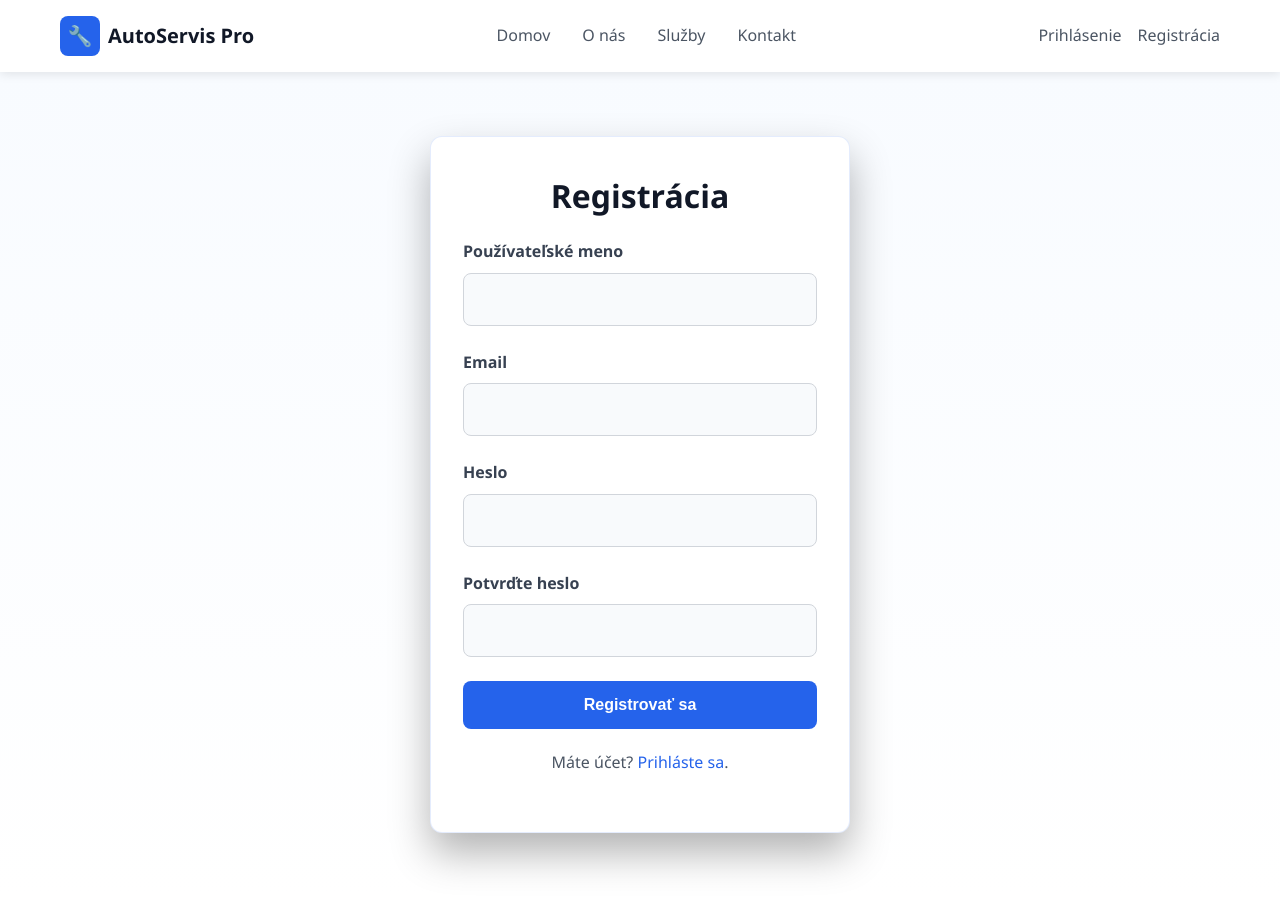
After one commit to olikbielik147-ai/Webova-aplikacia-pre-spravu-autoservisu, a PHP site: page /signup.php in a window 1280 px wide. The commit adds this page. Run offline with PHP 8.4, Linux system fonts and the light colour scheme.

Commit message:
login system

```diff
--- a/css/style.css
+++ b/css/style.css
@@ -48,6 +48,11 @@ img { max-width: 100%; height: auto; display: block; }
 .logo-icon { background: var(--primary); color: var(--white); width: 40px; height: 40px; display: flex; align-items: center; justify-content: center; border-radius: var(--radius-sm); font-size: 1.25rem; }
 .logo:hover { opacity: 0.8; }
 .nav-menu { display: flex; list-style: none; gap: 2rem; }
+.nav-buttons,
+.nav-user { display: flex; list-style: none; gap: 1rem; align-items: center; }
+.nav-buttons li,
+.nav-user li { margin: 0; }
+.nav-user-name { color: var(--text-primary); font-weight: 600; }
 .nav-link { color: var(--text-secondary); font-weight: 500; padding: 0.5rem 0; position: relative; }
 .nav-link:hover, .nav-link.active { color: var(--primary); }
 .nav-link.active::after { content: ''; position: absolute; bottom: 0; left: 0; right: 0; height: 2px; background: var(--primary); }
@@ -258,6 +263,90 @@ details.accordion-item .accordion-content { padding: 0 1.5rem 1.5rem; }
 .contact-form { background: #f9fafb; padding: 2rem; border-radius: 12px; }
 .form-group { margin-bottom: 1.5rem; }
 .form-group label { display: block; color: #374151; font-weight: 600; margin-bottom: 0.5rem; }
+
+.auth-page {
+    min-height: calc(100vh - var(--header-height));
+    display: flex;
+    align-items: center;
+    justify-content: center;
+    padding: 4rem 20px;
+    background: linear-gradient(180deg, #f8fbff 0%, #ffffff 100%);
+}
+
+.auth-form {
+    width: min(100%, 420px);
+    background: var(--white);
+    padding: 2.5rem 2rem;
+    border-radius: var(--radius-md);
+    box-shadow: var(--shadow-lg);
+    border: 1px solid rgba(37, 99, 235, 0.12);
+}
+
+.auth-form h1 {
+    text-align: center;
+    margin-bottom: 1.5rem;
+    font-size: 2rem;
+    color: var(--text-primary);
+}
+
+.auth-form p {
+    color: var(--text-secondary);
+    text-align: center;
+    margin-top: 1.25rem;
+}
+
+.auth-form p a {
+    color: var(--primary);
+}
+
+.form-errors,
+.form-success {
+    border-radius: var(--radius-sm);
+    padding: 1rem 1rem;
+    margin-bottom: 1.5rem;
+    font-size: 0.95rem;
+}
+
+.form-errors {
+    background: #fee2e2;
+    color: #991b1b;
+    border: 1px solid #fecaca;
+}
+
+.form-success {
+    background: #dcfce7;
+    color: #166534;
+    border: 1px solid #bbf7d0;
+}
+
+.auth-form .form-group input {
+    width: 100%;
+    padding: 0.9rem 1rem;
+    border-radius: var(--radius-sm);
+    border: 1px solid #d1d5db;
+    background: #f8fafc;
+    color: var(--text-primary);
+    transition: border-color 0.2s ease, box-shadow 0.2s ease;
+}
+
+.auth-form .form-group input:focus {
+    outline: none;
+    border-color: var(--primary);
+    box-shadow: 0 0 0 3px rgba(59, 130, 246, 0.12);
+}
+
+.auth-form .btn-primary {
+    width: 100%;
+    padding: 0.95rem 1rem;
+    font-size: 1rem;
+}
+
+@media (max-width: 640px) {
+    .auth-form {
+        padding: 2rem 1.5rem;
+    }
+}
+
 .required { color: #ef4444; }
 .form-group input, .form-group textarea { width: 100%; padding: 0.75rem; border: 1px solid #d1d5db; border-radius: 8px; font-size: 1rem; font-family: inherit; transition: all 0.3s ease; }
 .form-group input:focus, .form-group textarea:focus { outline: none; border-color: #2563eb; box-shadow: 0 0 0 3px rgba(37,99,235,0.1); }
--- /dev/null
+++ b/logout.php
@@ -0,0 +1,6 @@
+<?php
+session_start();
+$_SESSION = [];
+session_destroy();
+header('Location: index.php');
+exit();
--- /dev/null
+++ b/signup.php
@@ -0,0 +1,64 @@
+<?php
+if ($_SERVER['REQUEST_METHOD'] === 'POST') {
+    require_once __DIR__ . '/classes/signupcontroller.php';
+
+    $signupContr = new SignupContr(
+        $_POST['uid'] ?? '',
+        $_POST['pwd'] ?? '',
+        $_POST['pwdrepeat'] ?? '',
+        $_POST['email'] ?? ''
+    );
+    $signupContr->signupUser();
+}
+
+$error = $_GET['error'] ?? '';
+?>
+<!DOCTYPE html>
+<html lang="sk">
+<head>
+    <meta charset="UTF-8">
+    <meta name="viewport" content="width=device-width, initial-scale=1.0">
+    <title>Registrácia | AutoServis Pro</title>
+    <link rel="stylesheet" href="css/style.css">
+</head>
+<body>
+    <?php require_once __DIR__ . '/zaciatok_koniec/header.php'; ?>
+    <main class="auth-page">
+        <section class="auth-form">
+            <h1>Registrácia</h1>
+            <?php if ($error): ?>
+                <div class="form-errors">
+                    <?php if ($error === 'emptyinput'): ?>Vyplňte všetky polia.
+                    <?php elseif ($error === 'invaliduid'): ?>Používateľské meno môže obsahovať len písmená a čísla.
+                    <?php elseif ($error === 'invalidemail'): ?>Zadajte platný email.
+                    <?php elseif ($error === 'passwordsdontmatch'): ?>Heslá sa nezhodujú.
+                    <?php elseif ($error === 'useralreadytaken'): ?>Tento používateľ alebo email už existuje.
+                    <?php elseif ($error === 'stmtfailed'): ?>Chyba prístupu k databáze. Skúste to znova.
+                    <?php else: ?>Došlo k chybe. Skúste to znova.
+                    <?php endif; ?>
+                </div>
+            <?php endif; ?>
+            <form method="post" action="<?= htmlspecialchars($_SERVER['PHP_SELF']) ?>">
+                <div class="form-group">
+                    <label for="uid">Používateľské meno</label>
+                    <input type="text" id="uid" name="uid" required>
+                </div>
+                <div class="form-group">
+                    <label for="email">Email</label>
+                    <input type="email" id="email" name="email" required>
+                </div>
+                <div class="form-group">
+                    <label for="pwd">Heslo</label>
+                    <input type="password" id="pwd" name="pwd" required>
+                </div>
+                <div class="form-group">
+                    <label for="pwdrepeat">Potvrďte heslo</label>
+                    <input type="password" id="pwdrepeat" name="pwdrepeat" required>
+                </div>
+                <button type="submit" class="btn btn-primary">Registrovať sa</button>
+            </form>
+            <p>Máte účet? <a href="login.php">Prihláste sa</a>.</p>
+        </section>
+    </main>
+</body>
+</html>
--- a/zaciatok_koniec/header.php
+++ b/zaciatok_koniec/header.php
@@ -1,4 +1,9 @@
-<na id="navbar" class="navbar">
+<?php
+if (session_status() === PHP_SESSION_NONE) {
+    session_start();
+}
+?>
+<nav id="navbar" class="navbar">
         <div class="container">
             <div class="nav-wrapper">
                 <a href="index.php" class="logo">
@@ -12,7 +17,20 @@
                     <li><a href="sluzby.php" class="nav-link">Služby</a></li>
                     <li><a href="kontakt.php" class="nav-link">Kontakt</a></li>
                 </ul>
-
+                <?php if (!empty($_SESSION['useruid'])): ?>
+                    <ul class="nav-user">
+                        <?php if (!empty($_SESSION['is_admin'])): ?>
+                            <li><a href="admin_services.php" class="nav-link">Admin</a></li>
+                        <?php endif; ?>
+                        <li><span class="nav-user-name">Ahoj, <?= htmlspecialchars($_SESSION['useruid'], ENT_QUOTES, 'UTF-8') ?></span></li>
+                        <li><a href="logout.php" class="nav-link">Odhlásiť sa</a></li>
+                    </ul>
+                <?php else: ?>
+                    <ul class="nav-buttons">
+                        <li><a href="login.php" class="nav-link">Prihlásenie</a></li>
+                        <li><a href="signup.php" class="nav-link">Registrácia</a></li>
+                    </ul>
+                <?php endif; ?>
 
                 <button class="hamburger" id="hamburger" aria-label="Toggle menu">
                     <span></span>
```
Also changed, not shown: classes/ContactController.php (+30 -2 lines), classes/Database.php (+41 -2 lines), classes/LoginModel.php (added, +44 -0 lines), classes/login.controller.php (added, +32 -0 lines), classes/signup.class.php (added, +31 -0 lines), classes/signupcontroller.php (added, +72 -0 lines), login.php (added, +56 -0 lines).
